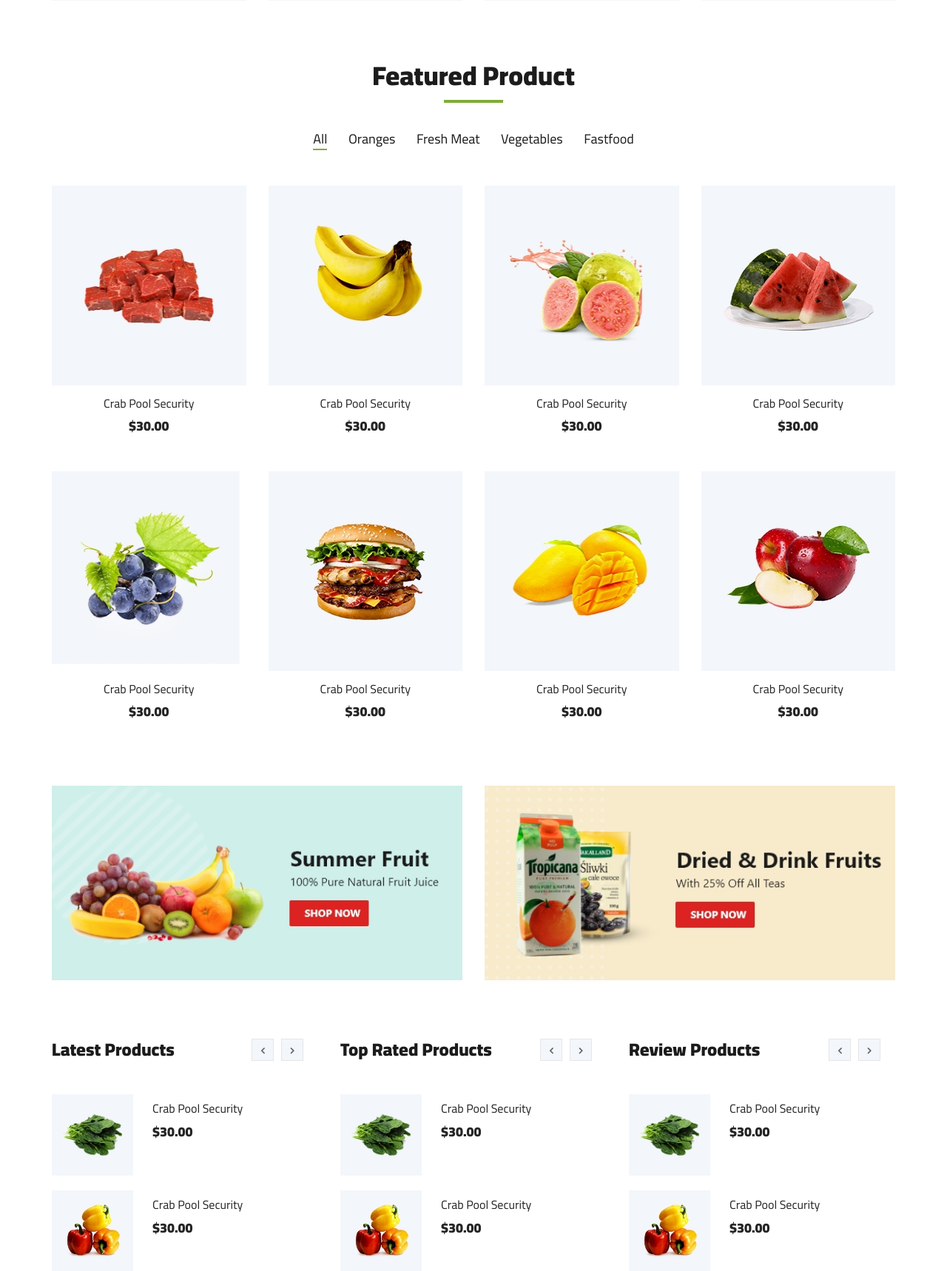
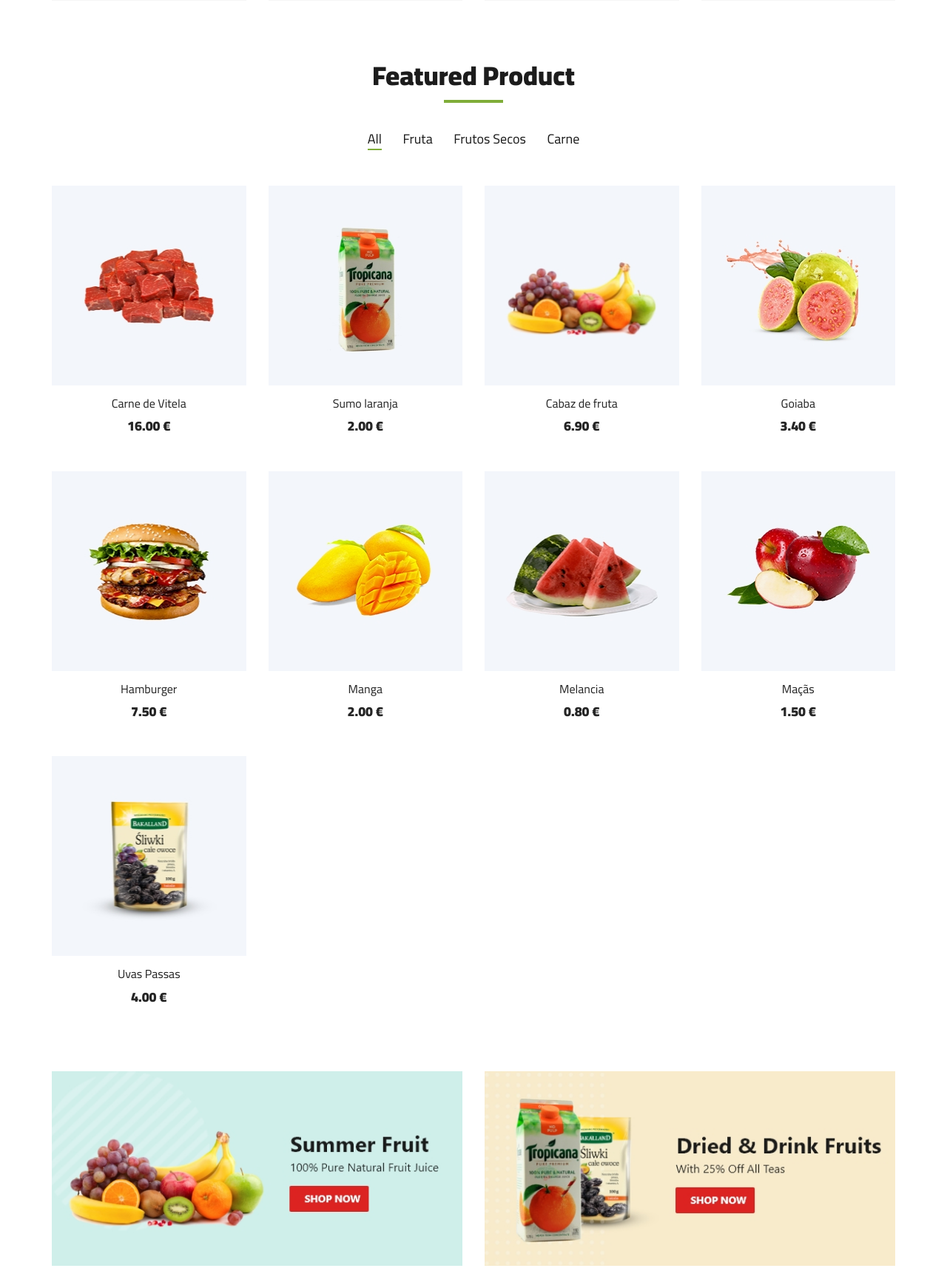
Before and after one commit to itfernandolira/php-mysqli-oo-ecommerce, a PHP site: page /index.php in a window 1280 px wide. Shown: the part 960-2678 px from the top of the page at 74% size. Run offline with PHP 8.4, Linux system fonts and the light colour scheme; data comes from the database, SQL or seed files in the repository; both versions use the stored data as it was after the commit.

Commit message:
Featured Product

```diff
--- a/index.php
+++ b/index.php
@@ -43,6 +43,16 @@ if($rsCategorias === FALSE) {
 $rsCategorias->data_seek(0);
 //$row_rsVariaveis=$rsVariaveis->fetch_assoc();
 //$totalRows_rsCD = $rsCD->num_rows;
+
+//recordset Produtos em Destaque
+$qProdDestaque="select produtos$lang.*,categorias$lang.slug as slug from produtos$lang,categorias$lang where produtos$lang.destaque=1 and produtos$lang.categoria=categorias$lang.id";
+$rsProdDestaque=$csogani->query($qProdDestaque);
+
+if($rsProdDestaque === FALSE) {
+    die("Erro no SQL: " . $qProdDestaque . " Error: " . $csogani->error);
+  }
+
+$rsProdDestaque->data_seek(0);
 
 ?>
 
@@ -226,135 +236,33 @@ $rsCategorias->data_seek(0);
                     <div class="featured__controls">
                         <ul>
                             <li class="active" data-filter="*">All</li>
-                            <li data-filter=".oranges">Oranges</li>
-                            <li data-filter=".fresh-meat">Fresh Meat</li>
-                            <li data-filter=".vegetables">Vegetables</li>
-                            <li data-filter=".fastfood">Fastfood</li>
+                                <?php
+                                    $rsCategorias->data_seek(0);
+                                    while ($row_rsCategorias = $rsCategorias->fetch_assoc()) {
+                                    if ($row_rsCategorias['destaque']==true) { ?>
+                                        <li data-filter=".<?= $row_rsCategorias['slug']?>"><?= $row_rsCategorias['categoria']?></li>
+                            <?php } }?>
                         </ul>
                     </div>
                 </div>
             </div>
             <div class="row featured__filter">
-                <div class="col-lg-3 col-md-4 col-sm-6 mix oranges fresh-meat">
+                <?php  while ($row_rsProdDestaque = $rsProdDestaque->fetch_assoc()) { ?>
+                <div class="col-lg-3 col-md-4 col-sm-6 mix <?= $row_rsProdDestaque['slug']?>">
                     <div class="featured__item">
-                        <div class="featured__item__pic set-bg" data-setbg="img/featured/feature-1.jpg">
+                        <div class="featured__item__pic set-bg" data-setbg="img/product/<?= $row_rsProdDestaque['imagem']?>">
                             <ul class="featured__item__pic__hover">
                                 <li><a href="#"><i class="fa fa-heart"></i></a></li>
-                                <li><a href="#"><i class="fa fa-retweet"></i></a></li>
                                 <li><a href="#"><i class="fa fa-shopping-cart"></i></a></li>
                             </ul>
                         </div>
                         <div class="featured__item__text">
-                            <h6><a href="#">Crab Pool Security</a></h6>
-                            <h5>$30.00</h5>
+                            <h6><a href="#"><?= $row_rsProdDestaque['designacao']?></a></h6>
+                            <h5><?= $row_rsProdDestaque['preco']?> €</h5>
                         </div>
                     </div>
                 </div>
-                <div class="col-lg-3 col-md-4 col-sm-6 mix vegetables fastfood">
-                    <div class="featured__item">
-                        <div class="featured__item__pic set-bg" data-setbg="img/featured/feature-2.jpg">
-                            <ul class="featured__item__pic__hover">
-                                <li><a href="#"><i class="fa fa-heart"></i></a></li>
-                                <li><a href="#"><i class="fa fa-retweet"></i></a></li>
-                                <li><a href="#"><i class="fa fa-shopping-cart"></i></a></li>
-                            </ul>
-                        </div>
-                        <div class="featured__item__text">
-                            <h6><a href="#">Crab Pool Security</a></h6>
-                            <h5>$30.00</h5>
-                        </div>
-                    </div>
-                </div>
-                <div class="col-lg-3 col-md-4 col-sm-6 mix vegetables fresh-meat">
-                    <div class="featured__item">
-                        <div class="featured__item__pic set-bg" data-setbg="img/featured/feature-3.jpg">
-                            <ul class="featured__item__pic__hover">
-                                <li><a href="#"><i class="fa fa-heart"></i></a></li>
-                                <li><a href="#"><i class="fa fa-retweet"></i></a></li>
-                                <li><a href="#"><i class="fa fa-shopping-cart"></i></a></li>
-                            </ul>
-                        </div>
-                        <div class="featured__item__text">
-                            <h6><a href="#">Crab Pool Security</a></h6>
-                            <h5>$30.00</h5>
-                        </div>
-                    </div>
-                </div>
-                <div class="col-lg-3 col-md-4 col-sm-6 mix fastfood oranges">
-                    <div class="featured__item">
-                        <div class="featured__item__pic set-bg" data-setbg="img/featured/feature-4.jpg">
-                            <ul class="featured__item__pic__hover">
-                                <li><a href="#"><i class="fa fa-heart"></i></a></li>
-                                <li><a href="#"><i class="fa fa-retweet"></i></a></li>
-                                <li><a href="#"><i class="fa fa-shopping-cart"></i></a></li>
-                            </ul>
-                        </div>
-                        <div class="featured__item__text">
-                            <h6><a href="#">Crab Pool Security</a></h6>
-                            <h5>$30.00</h5>
-                        </div>
-                    </div>
-                </div>
-                <div class="col-lg-3 col-md-4 col-sm-6 mix fresh-meat vegetables">
-                    <div class="featured__item">
-                        <div class="featured__item__pic set-bg" data-setbg="img/featured/feature-5.jpg">
-                            <ul class="featured__item__pic__hover">
-                                <li><a href="#"><i class="fa fa-heart"></i></a></li>
-                                <li><a href="#"><i class="fa fa-retweet"></i></a></li>
-                                <li><a href="#"><i class="fa fa-shopping-cart"></i></a></li>
-                            </ul>
-                        </div>
-                        <div class="featured__item__text">
-                            <h6><a href="#">Crab Pool Security</a></h6>
-                            <h5>$30.00</h5>
-                        </div>
-                    </div>
-                </div>
-                <div class="col-lg-3 col-md-4 col-sm-6 mix oranges fastfood">
-                    <div class="featured__item">
-                        <div class="featured__item__pic set-bg" data-setbg="img/featured/feature-6.jpg">
-                            <ul class="featured__item__pic__hover">
-                                <li><a href="#"><i class="fa fa-heart"></i></a></li>
-                                <li><a href="#"><i class="fa fa-retweet"></i></a></li>
-                                <li><a href="#"><i class="fa fa-shopping-cart"></i></a></li>
-                            </ul>
-                        </div>
-                        <div class="featured__item__text">
-                            <h6><a href="#">Crab Pool Security</a></h6>
-                            <h5>$30.00</h5>
-                        </div>
-                    </div>
-                </div>
-                <div class="col-lg-3 col-md-4 col-sm-6 mix fresh-meat vegetables">
-                    <div class="featured__item">
-                        <div class="featured__item__pic set-bg" data-setbg="img/featured/feature-7.jpg">
-                            <ul class="featured__item__pic__hover">
-                                <li><a href="#"><i class="fa fa-heart"></i></a></li>
-                                <li><a href="#"><i class="fa fa-retweet"></i></a></li>
-                                <li><a href="#"><i class="fa fa-shopping-cart"></i></a></li>
-                            </ul>
-                        </div>
-                        <div class="featured__item__text">
-                            <h6><a href="#">Crab Pool Security</a></h6>
-                            <h5>$30.00</h5>
-                        </div>
-                    </div>
-                </div>
-                <div class="col-lg-3 col-md-4 col-sm-6 mix fastfood vegetables">
-                    <div class="featured__item">
-                        <div class="featured__item__pic set-bg" data-setbg="img/featured/feature-8.jpg">
-                            <ul class="featured__item__pic__hover">
-                                <li><a href="#"><i class="fa fa-heart"></i></a></li>
-                                <li><a href="#"><i class="fa fa-retweet"></i></a></li>
-                                <li><a href="#"><i class="fa fa-shopping-cart"></i></a></li>
-                            </ul>
-                        </div>
-                        <div class="featured__item__text">
-                            <h6><a href="#">Crab Pool Security</a></h6>
-                            <h5>$30.00</h5>
-                        </div>
-                    </div>
-                </div>
+                <?php } ?>
             </div>
         </div>
     </section>
@@ -666,6 +574,7 @@ $rsCategorias->data_seek(0);
 <?php
 $rsVariaveis->free();
 $rsRedesSociais->free();
+$rsProdDestaque->free();
 $rsLinks->free();
 $csogani->close();
 ?>
```
Also changed, not shown: ogani.sql (+61 -10 lines).
